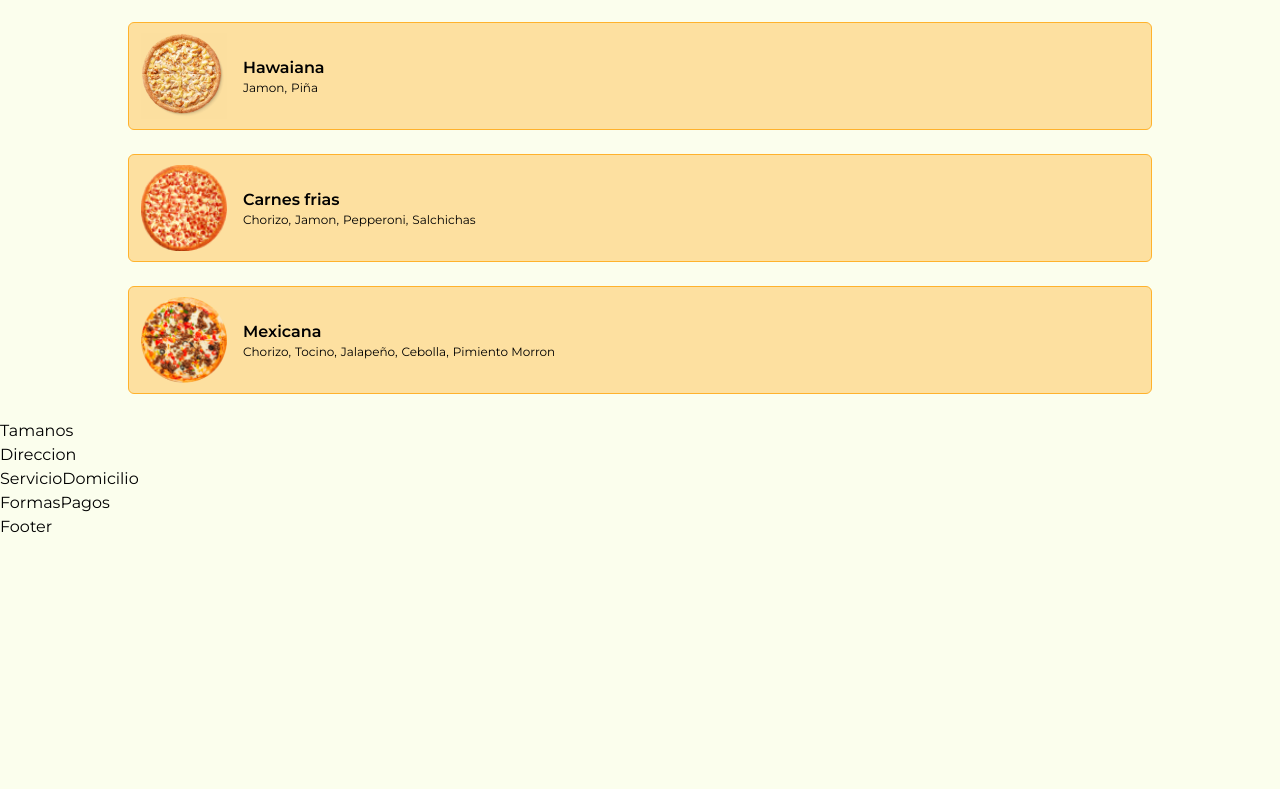
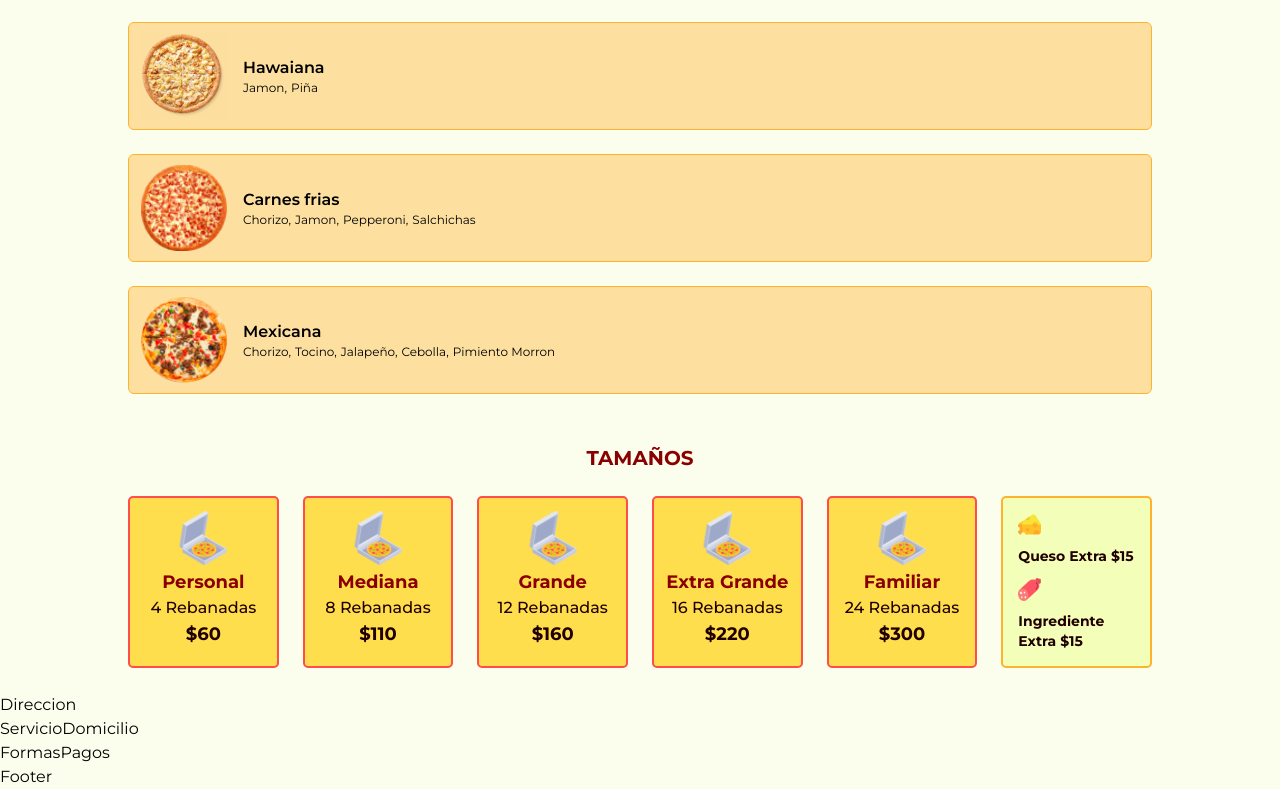
Before and after one commit to cesarpgasuz/pizzas-angy, a React (Vite) app: page / in a window 1280 px wide. Shown: the part 527-1316 px from the top of the page. Before the commit the page ends 1066 px from the top, so only its background shows below. Built offline with nearby package versions, Linux system fonts and the light colour scheme.

Commit message:
seccion tamaños

```diff
--- a/src/components/sections/Tamanos.jsx
+++ b/src/components/sections/Tamanos.jsx
@@ -1,6 +1,40 @@
+import IconoCaja from '../../assets/images/caja-de-pizza.png'
+import IconoQueso from '../../assets/images/queso.png'
+import IconoSalchicha from '../../assets/images/salchicha.png'
+
+import { TAMANOS } from '../../data'
+import styles from '../../styles/tamanos.module.css'
 const Tamanos = () => {
   return (
-    <div>Tamanos</div>
+    <section className="contenedor padding-25">
+      <h2 className="uppercase text-center text-angy-texto-pri font-bold text-xl mb-6">Tamaños</h2>
+      <div class={styles.contenedorCajas}>
+
+        {TAMANOS.map(tamano => (
+          <div key={tamano.id}>
+            <img src={IconoCaja} alt={`pizza tamañano ${tamano.nombre}`} className='size-[60px] mx-auto' />
+            <div className='text-center'>
+              <h3 className='font-bold capitalize text-angy-texto-pri text-lg'>{tamano.nombre}</h3>
+              <p className='font-medium text-angy-texto-sec'>{tamano.cantidad} Rebanadas</p>
+              <p className='font-bold text-angy-texto-sec text-lg'>${tamano.precio}</p>
+            </div>
+          </div>
+        ))}
+
+        <div>
+          <div>
+            <img src={IconoQueso} alt='imagen de un queso' className='size-[23px]' />
+            <h3 className='font-bold capitalize text-angy-texto-sec text-sm'>Queso Extra $15</h3>
+          </div>
+          <div>
+            <img src={IconoSalchicha} alt='imagen de una salchicha' className='size-[23px]' />
+            <h3 className='font-bold capitalize text-angy-texto-sec text-sm'>Ingrediente Extra $15</h3>
+          </div>
+        </div>
+
+
+      </div>
+    </section>
   )
 }
 export default Tamanos
--- a/src/data/index.js
+++ b/src/data/index.js
@@ -24,3 +24,36 @@ export const PIZZAS = [
         imagen: 'mex.png'
     }
 ]
+
+export const TAMANOS = [
+    {
+        id: 1,
+        nombre: 'Personal',
+        cantidad: 4,
+        precio: 60
+    },
+    {
+        id: 2,
+        nombre: 'Mediana',
+        cantidad: 8,
+        precio: 110
+    },
+    {
+        id: 3,
+        nombre: 'Grande',
+        cantidad: 12,
+        precio: 160
+    },
+    {
+        id: 4,
+        nombre: 'extra grande',
+        cantidad: 16,
+        precio: 220
+    },
+    {
+        id: 5,
+        nombre: 'Familiar',
+        cantidad: 24,
+        precio: 300
+    },
+]
--- /dev/null
+++ b/src/styles/tamanos.module.css
@@ -0,0 +1,26 @@
+.contenedorCajas {
+    display: grid;
+    grid-template-columns: repeat(auto-fill, minmax(min(100%, 132px), 1fr));
+    gap: 24px;
+}
+
+.contenedorCajas>div {
+    @apply bg-angy-orange-light;
+    @apply border-2;
+    @apply border-angy-orange-bold;
+    border-radius: 5px;
+    padding-top: 10px;
+    padding-bottom: 15px;
+}
+
+.contenedorCajas>div:last-child {
+    @apply bg-angy-yellow;
+    @apply border-angy-orange-medium;
+    padding: 15px;
+    display: grid;
+    gap: 12px;
+}
+
+.contenedorCajas>div:last-child h3{
+    margin-top: 10px;
+}
```
